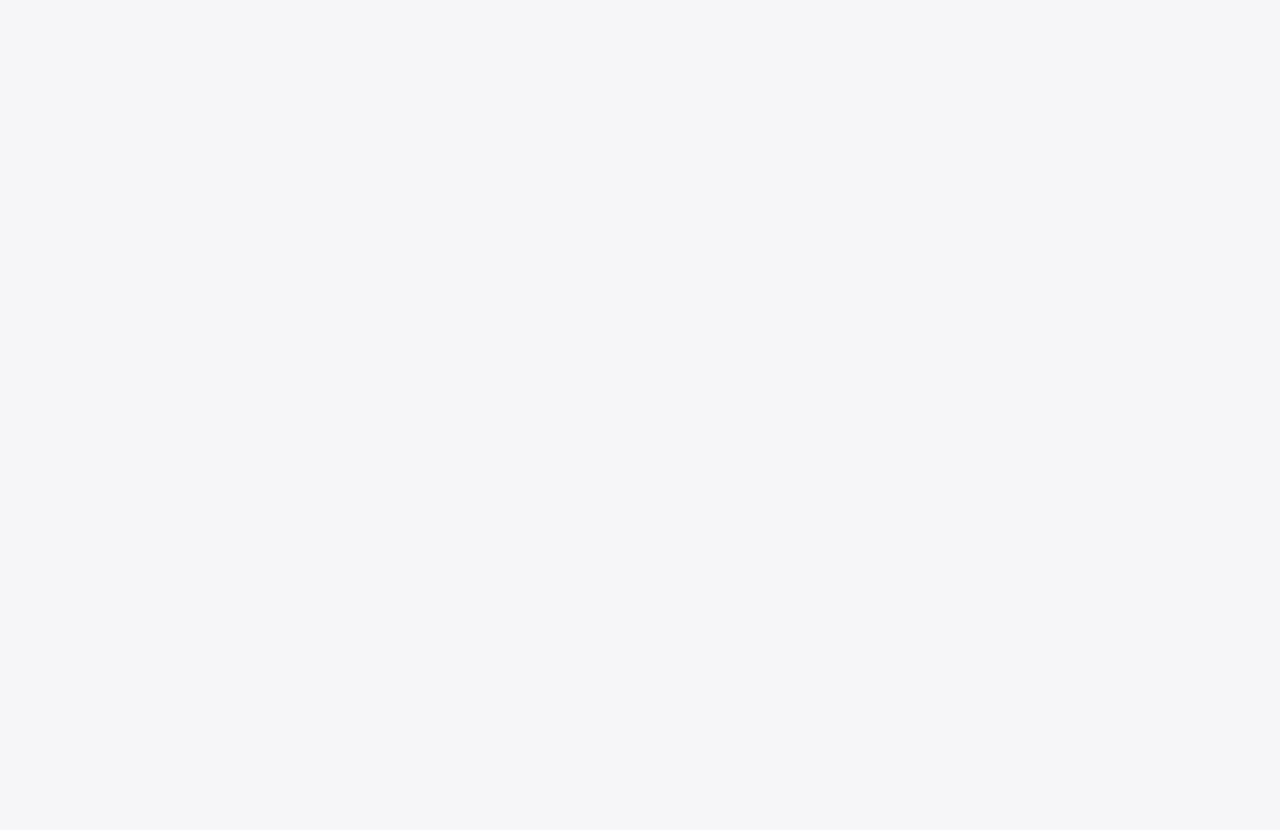
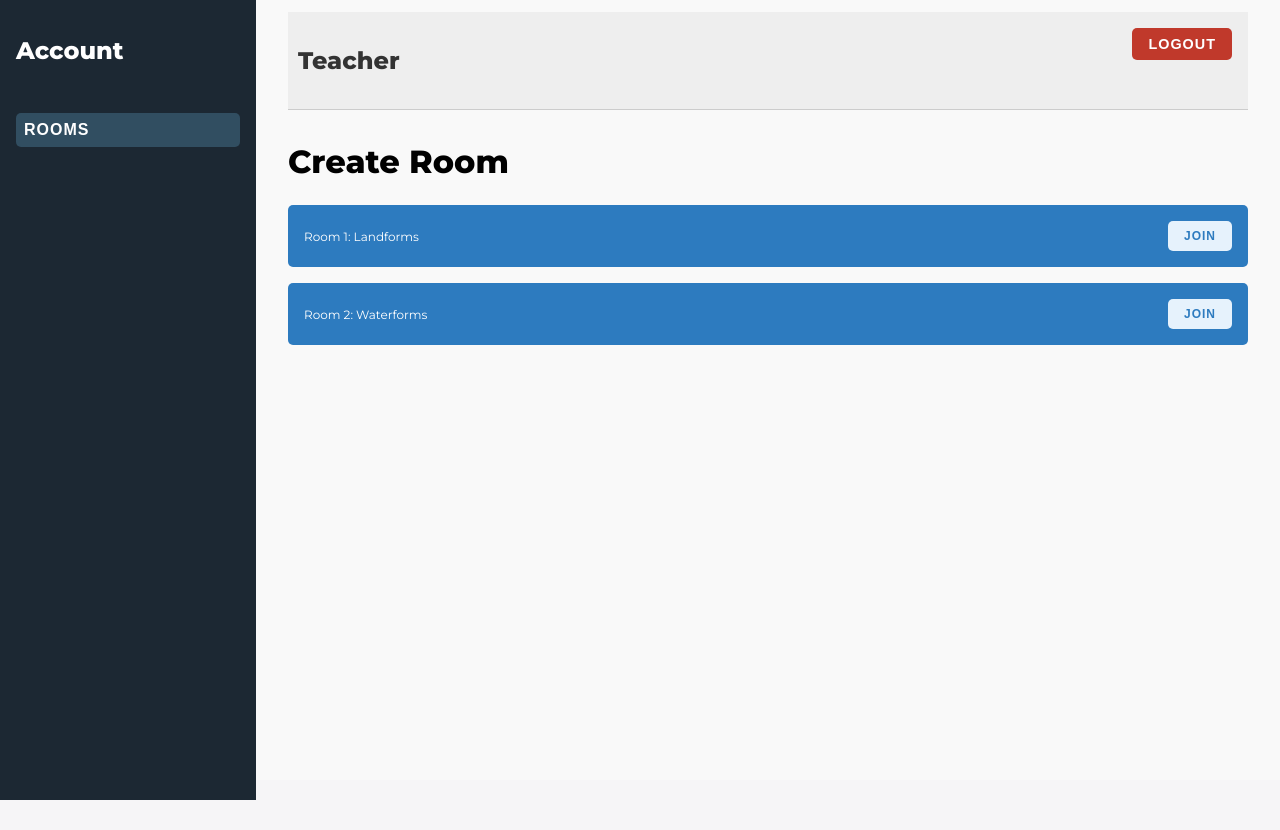
Before and after one commit to antonjoshuadominguez/SulongEdukasyon, a React (Vite) app: page /CreateRoom in a window 1280 px wide. Before the commit this address had no page. Built offline with nearby package versions, Linux system fonts and the light colour scheme.

Commit message:
Updated TM and CR

```diff
--- a/src/App.jsx
+++ b/src/App.jsx
@@ -4,6 +4,7 @@ import LandingPage from './pages/LandingPage';
 import DashboardPage from './pages/DashboardPage';
 import UserManagementPage from './pages/UserManagementPage';
 import TeacherManagementPage from './pages/TeacherManagementPage';
+import CreateRoomPage from './pages/CreateRoomPage';
 
 function App() {
   return (
@@ -12,7 +13,8 @@ function App() {
         <Route path="/" element={<LandingPage />} />
         <Route path="/dashboard" element={<DashboardPage />} />
         <Route path="/user-management" element={<UserManagementPage />} />
-        <Route path="/dashboard" element={<DashboardPage />} />
+        <Route path="/teacher-management" element={<TeacherManagementPage />} />
+        <Route path="/CreateRoom" element={<CreateRoomPage />} />
       </Routes>
     </Router>
   );
--- a/src/components/CreateRoom.jsx
+++ b/src/components/CreateRoom.jsx
@@ -7,25 +7,25 @@ const CreateRoom = () => {
       {/* Sidebar */}
       <div className="sidebar">
         <h2>Account</h2>
-        <button>Rooms</button>
+        <button className="sidebar-button">Rooms</button>
       </div>
 
       {/* Main Content */}
       <div className="main-content">
-        <header>
+        <header className="header">
           <h3>Teacher</h3>
           <button className="logout">Logout</button>
         </header>
 
-        <h1>Create Room</h1>
+        <h1 className="page-title">Create Room</h1>
         <div className="rooms-list">
           <div className="room-item">
             <span>Room 1: Landforms</span>
-            <button>Join</button>
+            <button className="join-button">Join</button>
           </div>
           <div className="room-item">
             <span>Room 2: Waterforms</span>
-            <button>Join</button>
+            <button className="join-button">Join</button>
           </div>
         </div>
       </div>
--- a/src/css/CreateRoom.css
+++ b/src/css/CreateRoom.css
@@ -2,8 +2,8 @@
 
 .dashboard-container {
   display: flex;
-  height: 100vh; /* Full viewport height */
-  width: 95vw;
+  height: 100vh;
+  width: 100vw; /* Full viewport width */
   font-family: 'Montserrat', sans-serif;
 }
 
@@ -16,25 +16,25 @@
   box-sizing: border-box;
   display: flex;
   flex-direction: column;
+  gap: 1rem;
 }
 
 .sidebar h2 {
-  margin-bottom: 2rem;
   font-size: 1.5rem;
 }
 
-.sidebar button {
+.sidebar-button {
   background-color: #314e61; /* Lighter blue */
   color: white;
   border: none;
   padding: 0.5rem;
   border-radius: 5px;
-  text-align: left;
   cursor: pointer;
   font-size: 1rem;
+  text-align: left;
 }
 
-.sidebar button:hover {
+.sidebar-button:hover {
   background-color: #3c6382;
 }
 
@@ -43,33 +43,24 @@
   flex: 1;
   padding: 2rem;
   background-color: #f9f9f9;
-  position: relative;
   box-sizing: border-box;
-  margin-left: 20%; /* Offset content to avoid sidebar overlap */
 }
 
 /* Header and Logout Button Styling */
-header {
+.header {
   display: flex;
-  justify-content: space-between; /* Align logout to the right */
+  justify-content: space-between;
   align-items: center;
   margin-bottom: 2rem;
-  position: relative; /* Allow header to sit cleanly without fixed positioning */
 }
 
-header .left-section {
-  display: flex;
-  align-items: center;
-  gap: 1rem; /* Adds space between "Account" and "Teacher" */
+.header h3 {
+  font-size: 1.5rem;
+  color: #333;
 }
 
-header h2 {
-  font-size: 1.5rem;
-  color: black;
-}
-
-header .logout {
-  background-color: #c0392b; /* Red button */
+.logout {
+  background-color: #c0392b; /* Red */
   color: white;
   border: none;
   padding: 0.5rem 1rem;
@@ -78,37 +69,42 @@ header .logout {
   font-size: 0.9rem;
 }
 
-header .logout:hover {
+.logout:hover {
   background-color: #e74c3c;
+}
+
+/* Page Title Styling */
+.page-title {
+  font-size: 2rem;
+  margin-bottom: 1.5rem;
 }
 
 /* Room List Styling */
 .rooms-list {
   display: flex;
   flex-direction: column;
-  gap: 1rem; /* Adds space between room items */
+  gap: 1rem;
 }
 
 .room-item {
   display: flex;
   justify-content: space-between;
   align-items: center;
-  background-color: #2d7bbf; /* Blue room background */
+  background-color: #2d7bbf; /* Blue */
   color: white;
   padding: 1rem;
   border-radius: 5px;
-  font-size: 1rem;
 }
 
-.room-item button {
-  background-color: #e6f2fc; /* Light blue for Join button */
-  color: #2d7bbf; /* Blue text */
+.join-button {
+  background-color: #e6f2fc; /* Light blue */
+  color: #2d7bbf; /* Blue */
   border: none;
   padding: 0.5rem 1rem;
   border-radius: 5px;
   cursor: pointer;
 }
 
-.room-item button:hover {
+.join-button:hover {
   background-color: #d4e9f7;
 }
--- /dev/null
+++ b/src/pages/CreateRoomPage.jsx
@@ -0,0 +1,13 @@
+import React from "react";
+import CreateRoom from "../components/CreateRoom";
+import "../css/CreateRoom.css";
+
+const CreateRoomPage = () => {
+  return (
+    <div className="page-container">
+      <CreateRoom />
+    </div>
+  );
+};
+
+export default CreateRoomPage;
```
